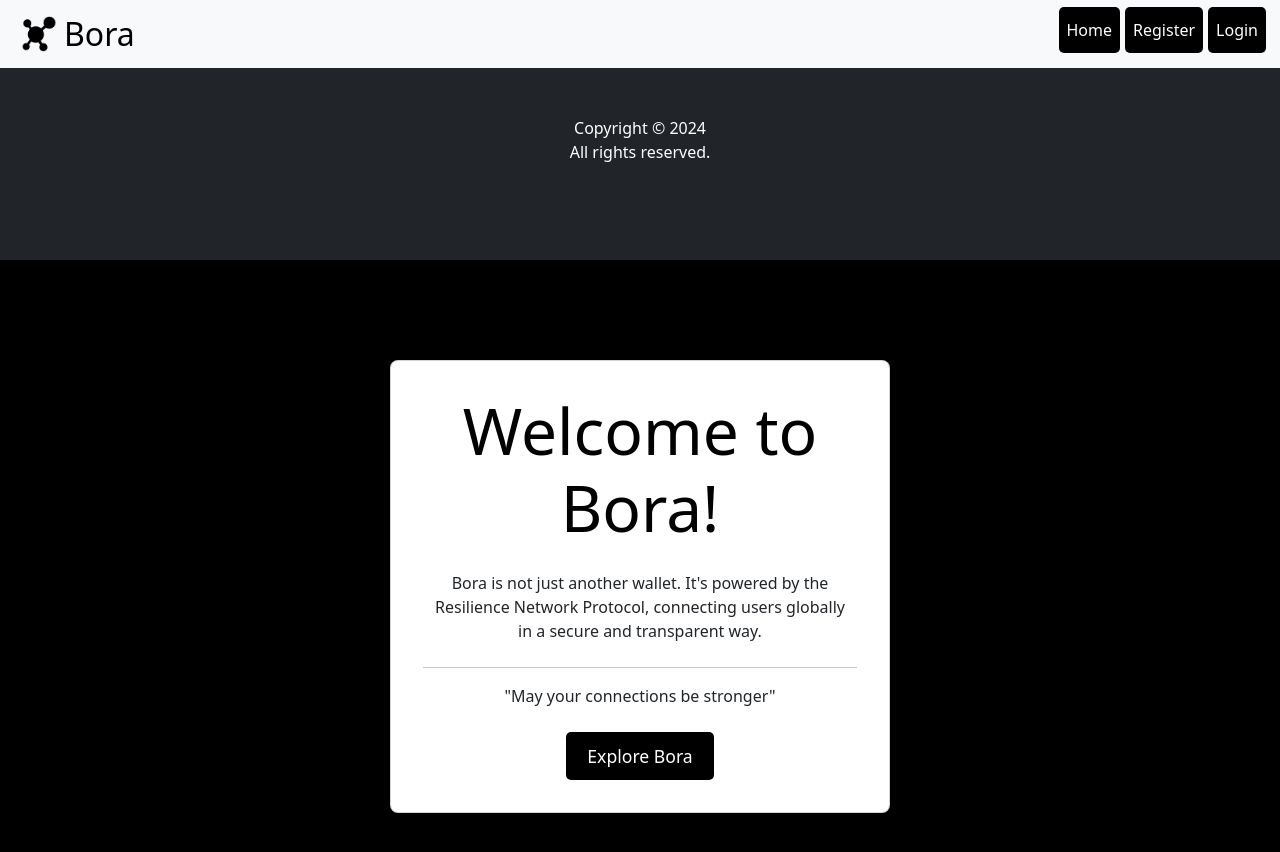
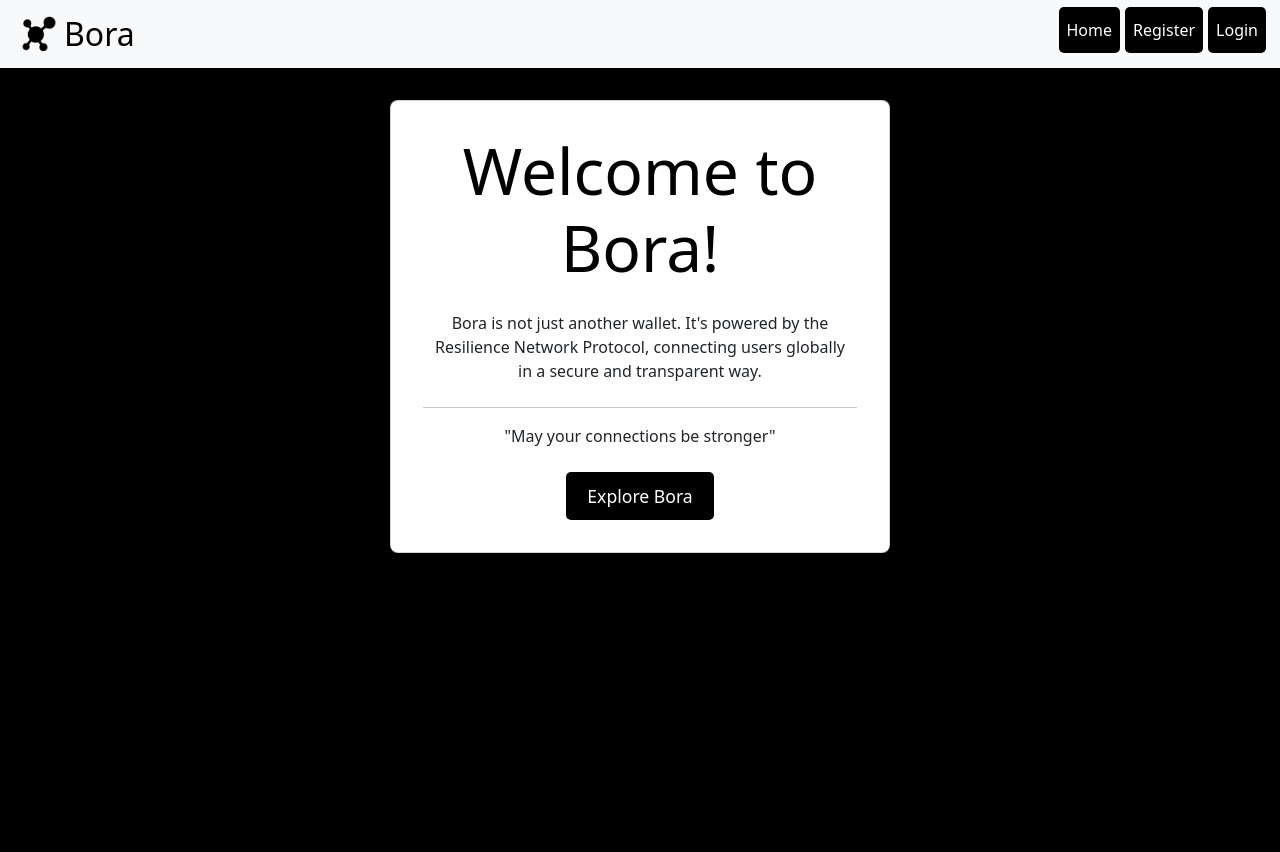
Before and after one commit to 22michelle/Frontend-Bora, a React (Vite) app: page / in a window 1280 px wide. Shown: the top 852 px of the page. After the commit the page ends 800 px from the top, so only its background shows below. Built offline with nearby package versions, Linux system fonts and the light colour scheme.

Commit message:
Fixing errors

```diff
--- a/src/App.jsx
+++ b/src/App.jsx
@@ -7,7 +7,6 @@ import Register from "../src/pages/Register.jsx";
 import Dashboard from "./pages/Dasboard.jsx";
 import axios from "axios";
 import { Toaster } from "react-hot-toast";
-import Footer from "./components/Footer.jsx";
 
 axios.defaults.baseURL = "http://localhost:4000";
 axios.defaults.withCredentials = true;
@@ -33,7 +32,6 @@ function App() {
     <>
       {/* Conditionally render Header */}
       {location.pathname !== "/dashboard" && <Header />}
-      {location.pathname !== "/dashboard" && <Footer />}
       <Toaster position="bottom-right" toastOptions={{ duration: 4000 }} />
       <Routes>
         <Route path="/" element={<Home />} />
--- a/src/components/Footer.jsx
+++ b/src/components/Footer.jsx
@@ -3,7 +3,7 @@ import { Container, Row, Col } from "react-bootstrap";
 
 const Footer = () => {
   return (
-    <footer className="bg-dark text-white py-3 mt-auto">
+    <footer className="bg-black text-white py-3 mt-auto">
       <Container>
         <Row>
           <Col className="text-center">
--- a/src/pages/Home.jsx
+++ b/src/pages/Home.jsx
@@ -19,5 +19,6 @@ export default function Home() {
         </Link>
       </Row>
     </Container>
+
   );
 }
```
